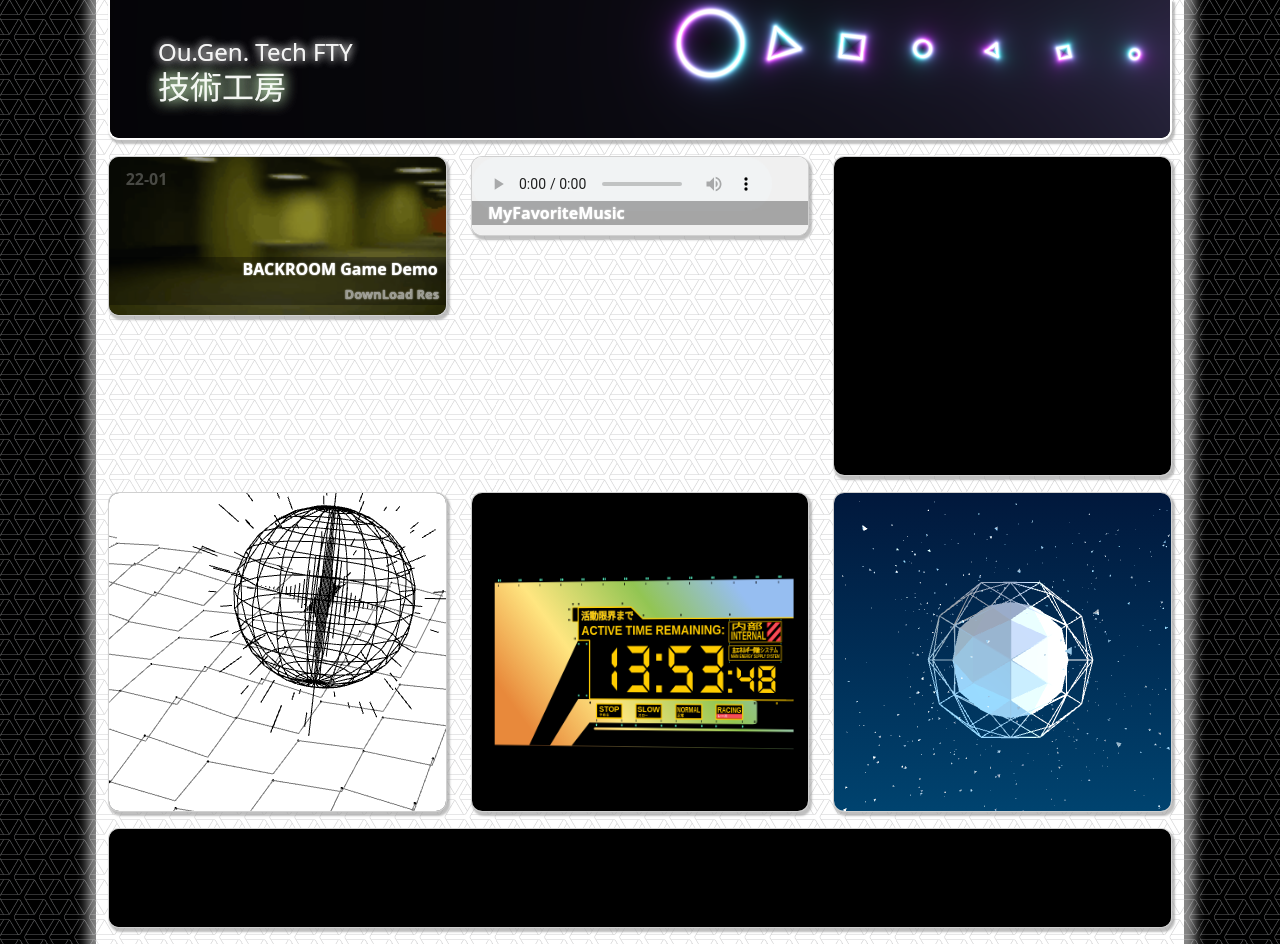
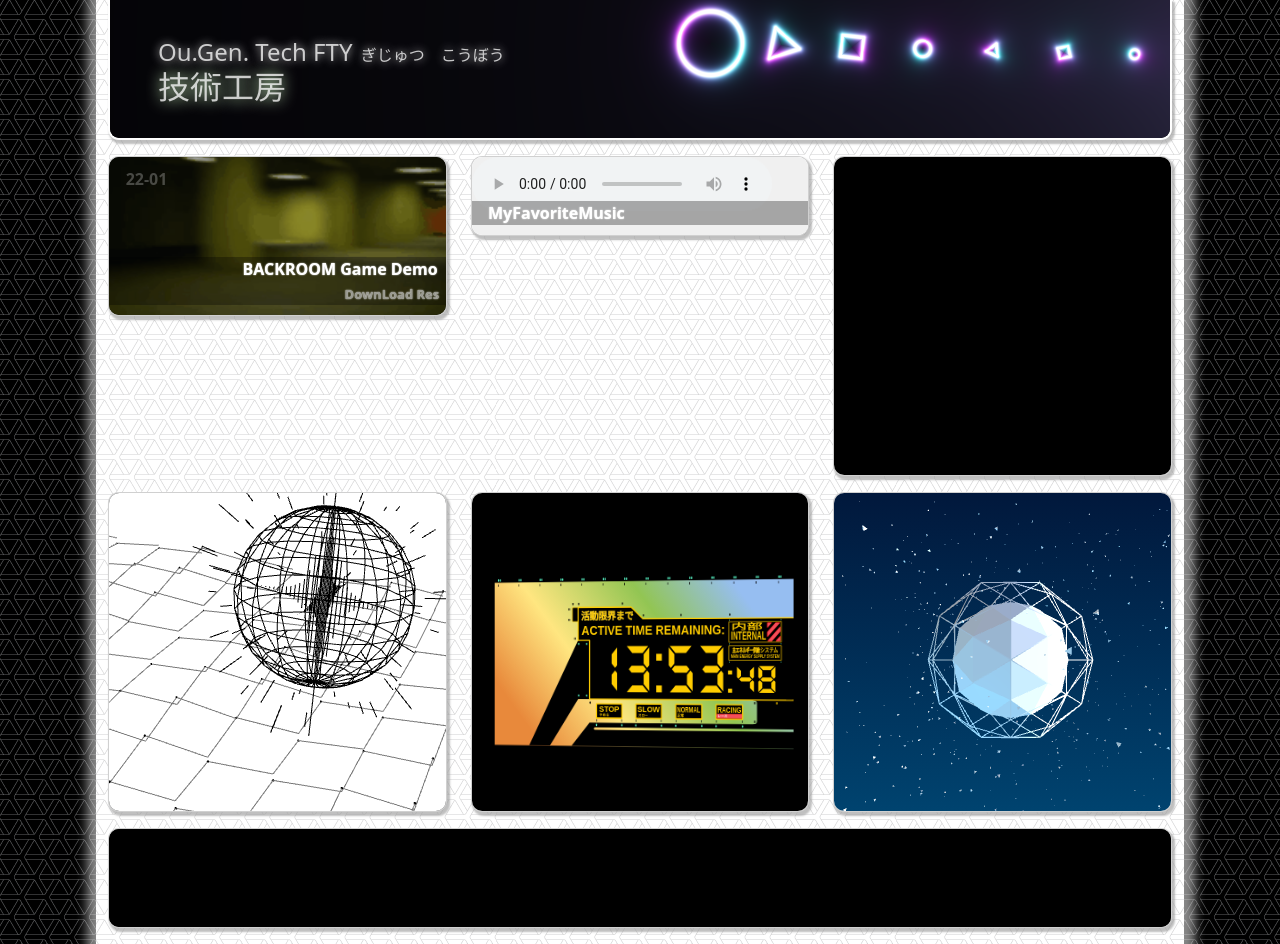
Before and after one commit to work110/work110.github.io, a plain HTML site: page index.html in a window 1280 px wide. Drawn offline with nearby package versions, Linux system fonts and the light colour scheme; files whose address does not match are found by name; a web font is replaced by a local one.

Commit message:
Update index.html
220919

```diff
--- a/index.html
+++ b/index.html
@@ -21,7 +21,8 @@
 				<div class="row">
 					<!--  logo  -->
 					<div class=" col-sm-12 col-md-12 col-lg-12 ">
-						<h1><font size="5" class="small"> Ou.Gen. Tech FTY</font> <br/>技術工房</h1>
+						<h1><font size="5" class="small"> Ou.Gen. Tech FTY</font> <font size="3" class="small2"> ぎじゅつ　こうぼう</font><br/>技術工房</h1>
+
 						<iframe src="backfx/3/index.html" width="100%" height="140px" class="bk top" scrolling="no"></iframe>
 					</div>
 				</div>
@@ -73,7 +74,6 @@
 				<div class="row" >
 					<!--  logo  -->
 					<div class=" col-sm-12 col-md-12 col-lg-12 ">
-						<h1><font size="5" class="small"> Ou.Gen. Tech FTY</font> <br/>技術工房</h1>
 						<iframe src="backfx/1/index.html" width="100%" height="100px" class=" bk" scrolling="no"></iframe>
 					</div>
 				</div>
@@ -162,5 +162,10 @@
 			font-size: x-large;
     	}
 
+		.small2{
+        	text-shadow:0px -0px 8px rgb(214, 214, 214);
+			font-size: normal;
+    	}
+
 	</style>
 </html>
```
